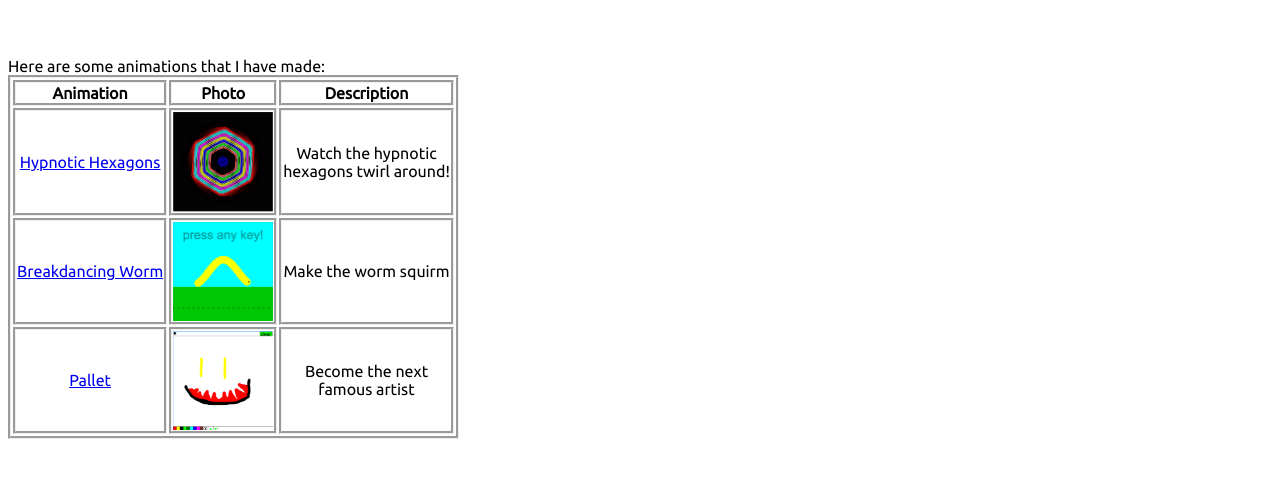
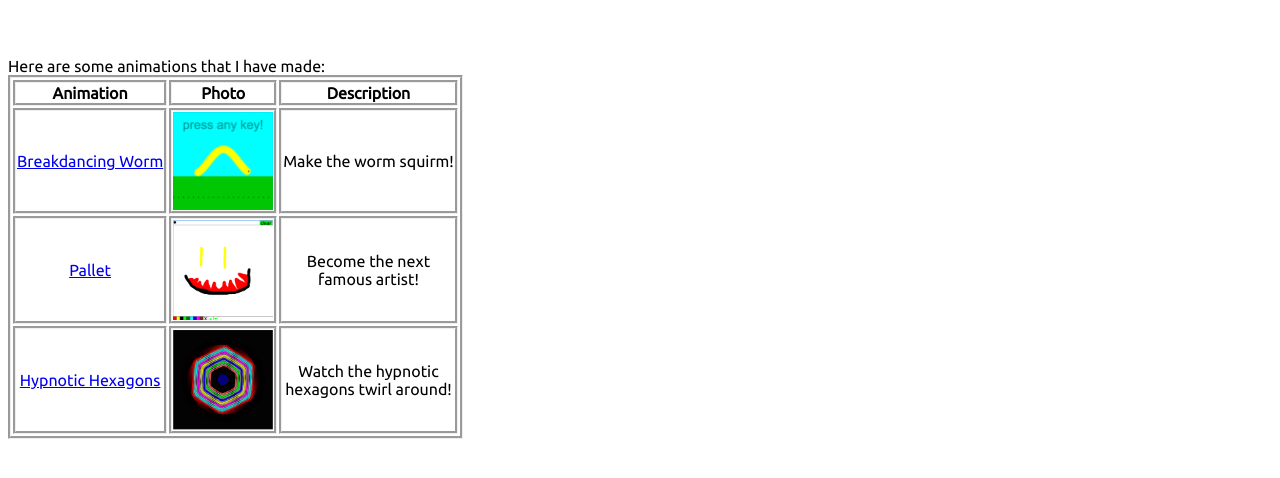
Before and after one commit to feistypanda/website, a plain HTML site: page animations/index.html in a window 1280 px wide. Shown: the part 138-616 px from the top of the page. Drawn offline with Linux system fonts and the light colour scheme.

Commit message:
swiched order of animations

```diff
--- a/animations/index.html
+++ b/animations/index.html
@@ -50,22 +50,22 @@
 		    	<th>Description</th>
 		  	</tr>
 		  	<tr>
+		    	<td><a href="./worm.html">Breakdancing Worm</a></td>
+		    	<td><a href="./worm.html"><img src="./worm.png" class="table_img"></a></td>
+		    	<td>Make the worm squirm!</td>
+		  	</tr>
+		  	<tr>
+		    	<td><a href="./pallet.html">Pallet</a></td>
+		    	<td><a href="./pallet.html"><img src="./pallet.png" class="table_img"></a></td>
+		    	<td>Become the next<br>famous artist!</td>
+		  	</tr>
+		  	<tr>
 		  		<td><a href="./hypnotichexagons.html">Hypnotic Hexagons</a></td>
 		    	<td><a href="./hypnotichexagons.html">
 		    		<img src="./hexagons.png" class="table_img">
 		    	</a></td>
 		    	<td>Watch the hypnotic<br>hexagons twirl around!</td>
 		  	</tr>
-		  	<tr>
-		    	<td><a href="./worm.html">Breakdancing Worm</a></td>
-		    	<td><a href="./worm.html"><img src="./worm.png" class="table_img"></a></td>
-		    	<td>Make the worm squirm</td>
-		  	</tr>
-		  	<tr>
-		    	<td><a href="./pallet.html">Pallet</a></td>
-		    	<td><a href="./pallet.html"><img src="./pallet.png" class="table_img"></a></td>
-		    	<td>Become the next<br>famous artist</td>
-		  	</tr>
 		</table>
 
 	</body>
```
Also changed, not shown: index.html (+10 -10 lines).
